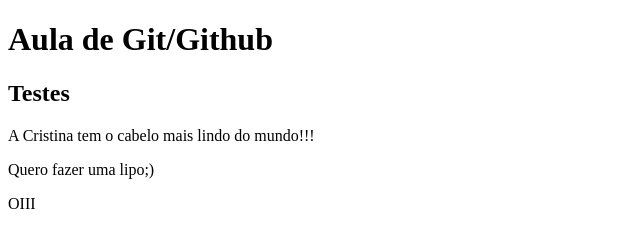
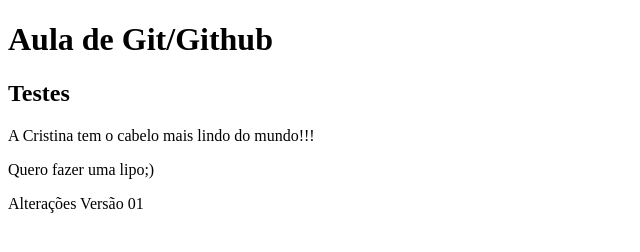
Before and after one commit to Cr1st1n4-1303/aulasINFO21A, a plain HTML site: page index.html in a window 1280 px wide. Shown: the whole page, without its empty margins (0-640 px from the left). Drawn offline with Linux system fonts and the light colour scheme.

Commit message:
Alterado novamente a versão 01

```diff
--- a/index.html
+++ b/index.html
@@ -11,6 +11,6 @@
     <p>A Cristina tem o cabelo mais lindo do mundo!!!</p>
 
     <p>Quero fazer uma lipo;)</p>
-    <p>OIII</p>
+    <p>Alterações Versão 01</p>
 </body>
 </html>
```
